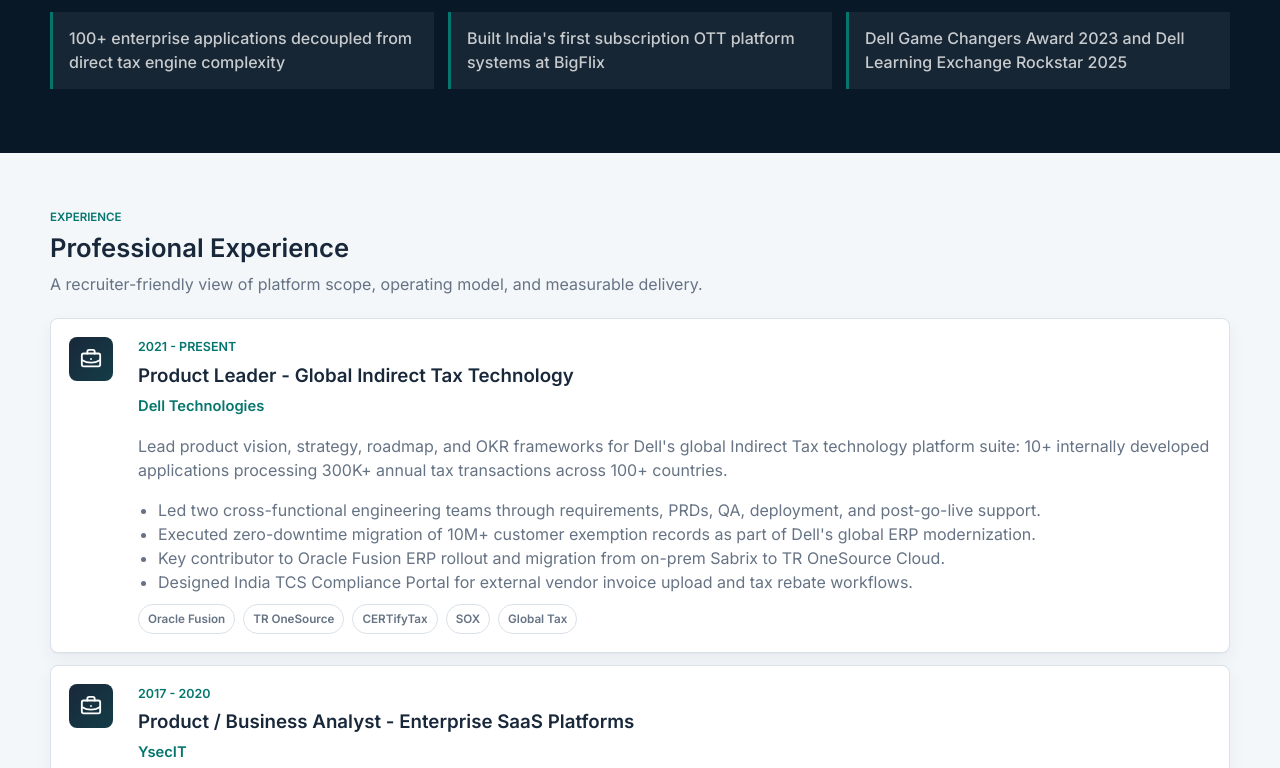
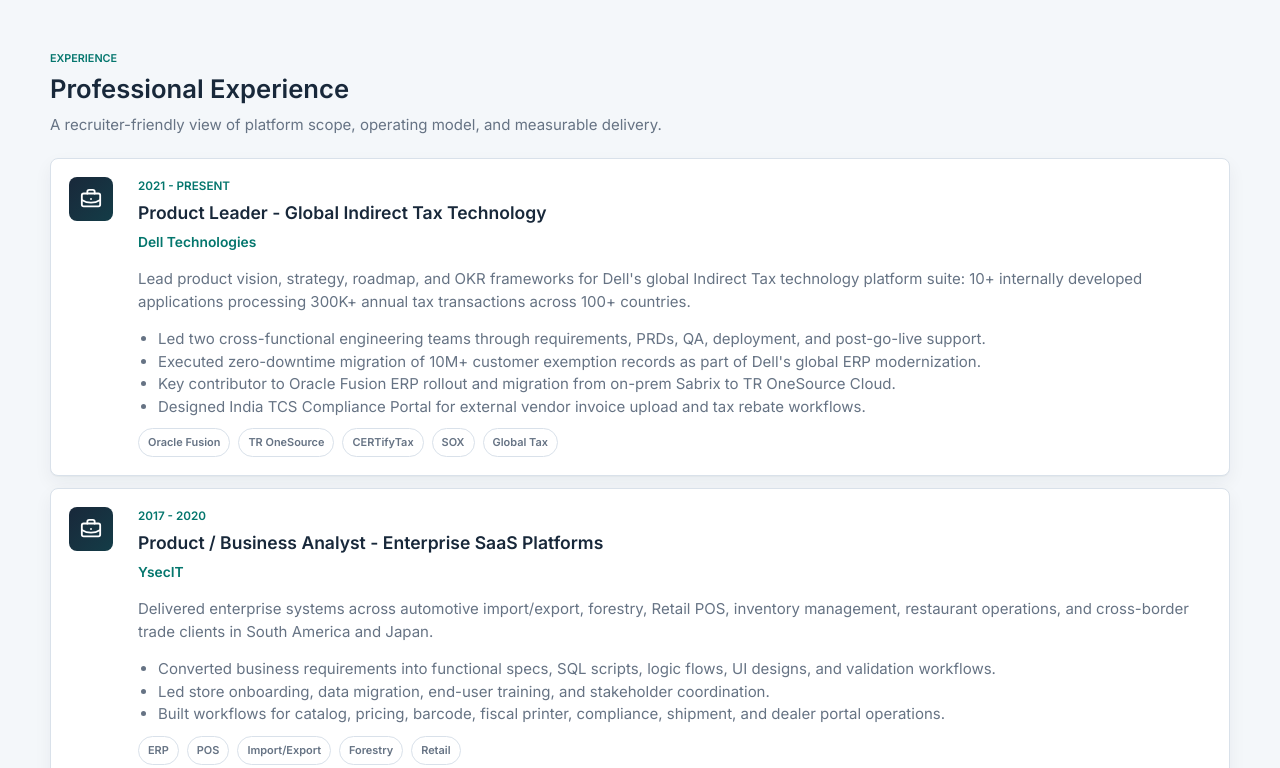
Before and after one commit to vijayshagunkumar/vijayshagunkumar.github.io, a React (Vite) app: page / in a window 1280 px wide. Shown: the part 2778-3546 px from the top of the page. Built offline with nearby package versions, Linux system fonts and the light colour scheme.

Commit message:
Reduce portfolio base font size

```diff
--- a/src/styles/globals.css
+++ b/src/styles/globals.css
@@ -7,6 +7,7 @@
 }
 
 html {
+  font-size: 15px;
   scroll-behavior: smooth;
   scroll-padding-top: 88px;
   overflow-x: clip;
@@ -19,7 +20,7 @@
   background: var(--bg);
   color: var(--text);
   font-family: Inter, system-ui, -apple-system, BlinkMacSystemFont, "Segoe UI", sans-serif;
-  font-size: 16px;
+  font-size: 15px;
   line-height: 1.55;
   -webkit-font-smoothing: antialiased;
   text-rendering: optimizeLegibility;
```
